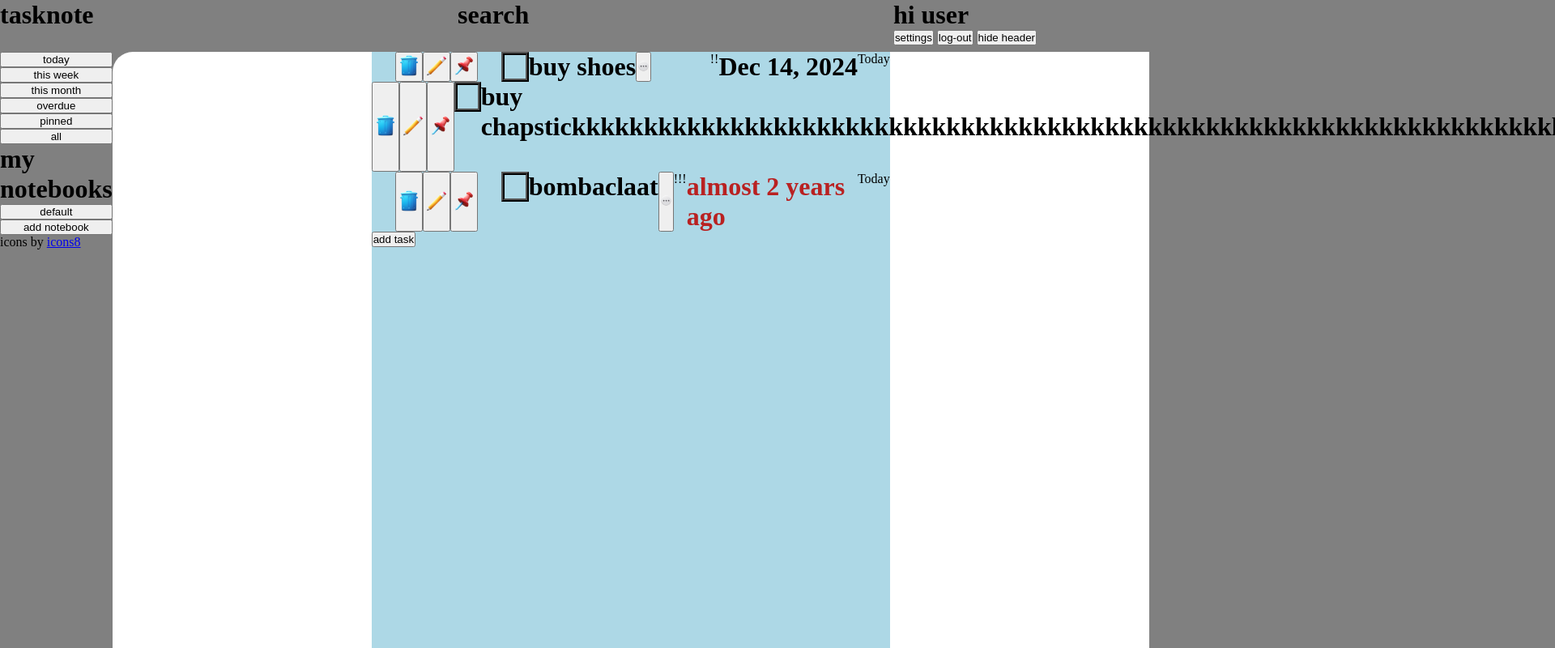
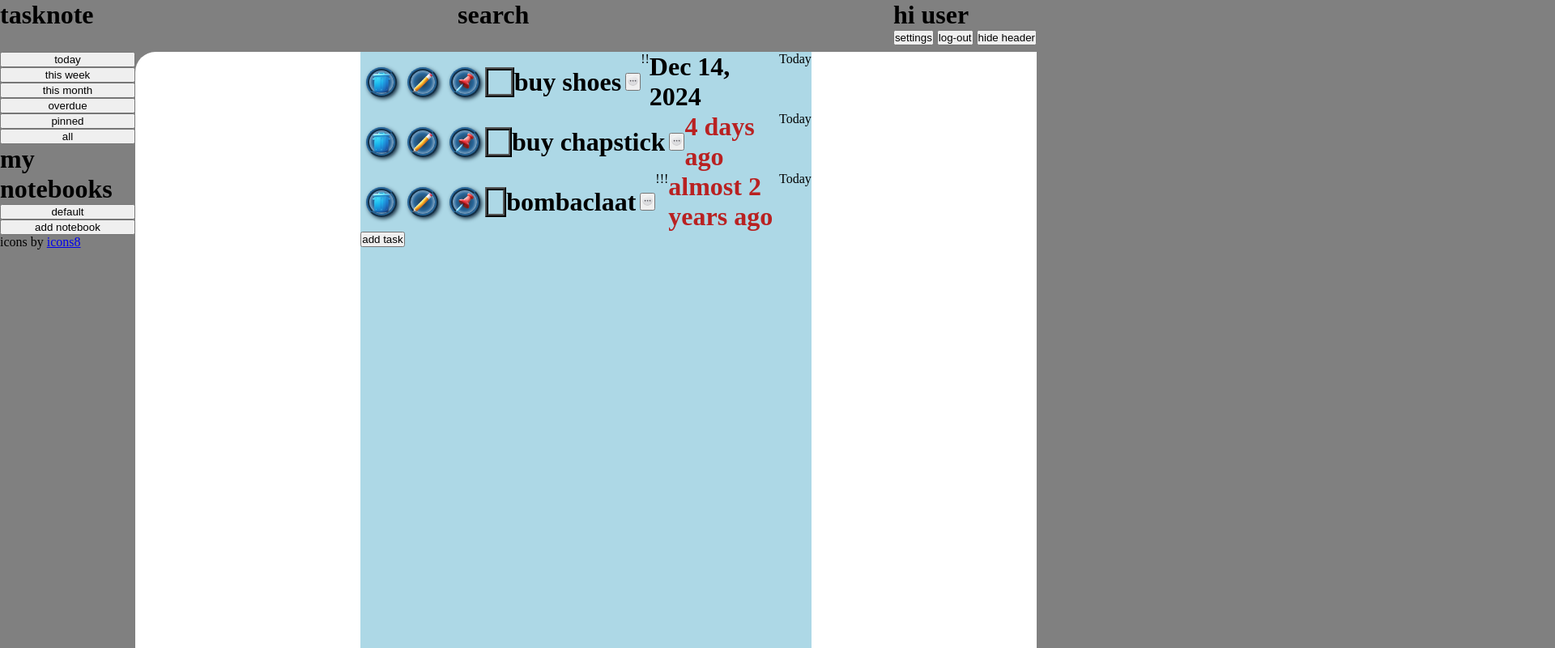
Before and after one commit to tmntee/odin-todo, a website built with webpack: page src/template.html in a window 1280 px wide. Shown: the top 800 px of the page at 81% size, 1920 px wide, since content can reach past the window. Built offline with nearby package versions, Linux system fonts and the light colour scheme.

Commit message:
Change CSS layout and task action button appearances

```diff
--- a/src/index.js
+++ b/src/index.js
@@ -7,7 +7,7 @@ let todayTaskList = new TaskList("Today");
 let shoesTask = new Task("buy shoes", "i need shoes", new Date(2024, 11, 14), 2,  todayTaskList.title);
 todayTaskList.addTask(shoesTask);
 
-let chapstickTask = new Task("buy chapstickkkkkkkkkkkkkkkkkkkkkkkkkkkkkkkkkkkkkkkkkkkkkkkkkkkkkkkkkkkkkkkkkkkkkkk", "vaseline", new Date(2024, 8, 10), 0, todayTaskList.title);
+let chapstickTask = new Task("buy chapstick", "vaseline", new Date(2024, 8, 10), 0, todayTaskList.title);
 todayTaskList.addTask(chapstickTask);
 
 let bombaclaat = new Task("bombaclaat", "idk", new Date(2022, 11, 14), 3, todayTaskList.title);
--- a/src/listdisplay.js
+++ b/src/listdisplay.js
@@ -54,7 +54,7 @@ class ListDisplay {
         taskHeader.classList.add("task-header");
 
         let taskHeader1 = document.createElement("div");
-        taskHeader1.classList.add("task-header");
+        taskHeader1.classList.add("task-title");
 
         let checkbox = document.createElement("button");
         checkbox.classList.add("check-box");
@@ -64,12 +64,12 @@ class ListDisplay {
         checkbox.addEventListener('click', () => {
             if (task.completed === false) {
                 task.completed = true;
-                taskHeader.classList.add("completed");
+                taskHeader1.classList.add("completed");
                 checkIcon.src = checkicon;
                 checkIcon.height = this.#TASK_ACTION_HEIGHT;
             } else {
                 task.completed = false;
-                taskHeader.classList.remove("completed");
+                taskHeader1.classList.remove("completed");
                 checkIcon.removeAttribute("src");
             }
         })
@@ -95,14 +95,14 @@ class ListDisplay {
             }
         })
 
-        taskHeader1.appendChild(checkbox);
+        taskHeader.appendChild(checkbox);
         taskHeader1.appendChild(taskTitle);
         taskHeader1.appendChild(descToggle);
 
         taskHeader.appendChild(taskHeader1);
 
         let taskHeader2 = document.createElement("div");
-        taskHeader2.classList.add("task-header");
+        taskHeader2.classList.add("due-date");
 
         let priority = document.createElement("p");
         priority.classList.add("priority");
--- a/src/style.css
+++ b/src/style.css
@@ -62,16 +62,56 @@ div.task {
 div.task-actions {
     display: flex;
     justify-content: center;
+    height: 37px;
+    align-self: center;
+}
+
+button.action-btn {
+    border: ridge rgb(40, 102, 153) 4px;
+    border-radius: 70%;
+    margin: 0 0.5em;
+    min-width: 37px;
+    min-height: 37px;
+    background-image: radial-gradient(circle, rgb(27, 51, 70), rgb(40, 102, 153),white);
+    box-shadow: rgb(27, 51, 70) 2px 2px 5px;
+}
+
+button.action-btn:hover {
+    border: ridge gray 4px;
+    background-image: radial-gradient(circle, rgb(58, 57, 57), gray,white);
 }
 
 div.task-header {
     display: flex;
-    justify-content: space-between;
+    flex-shrink: 0;
+    align-items: center;
+    width: 100%;
+}
 
+div.task-title {
+    display: flex;
+    align-items: center;
+    flex: 0;
+    gap: 5px;
+}
+
+button.desc-toggle {
+    background-color: none;
+}
+
+h1.task-title {
+    width: max-content;
+    max-width: 35vh;
+    overflow: auto;
+    overflow-wrap: break-all;
+}
+
+div.due-date {
+    display: flex;
 }
 
 .check-box {
-    width: 34px;
+    width: 37px;
     height: 37px;
 
     background-color: lightblue;
```
